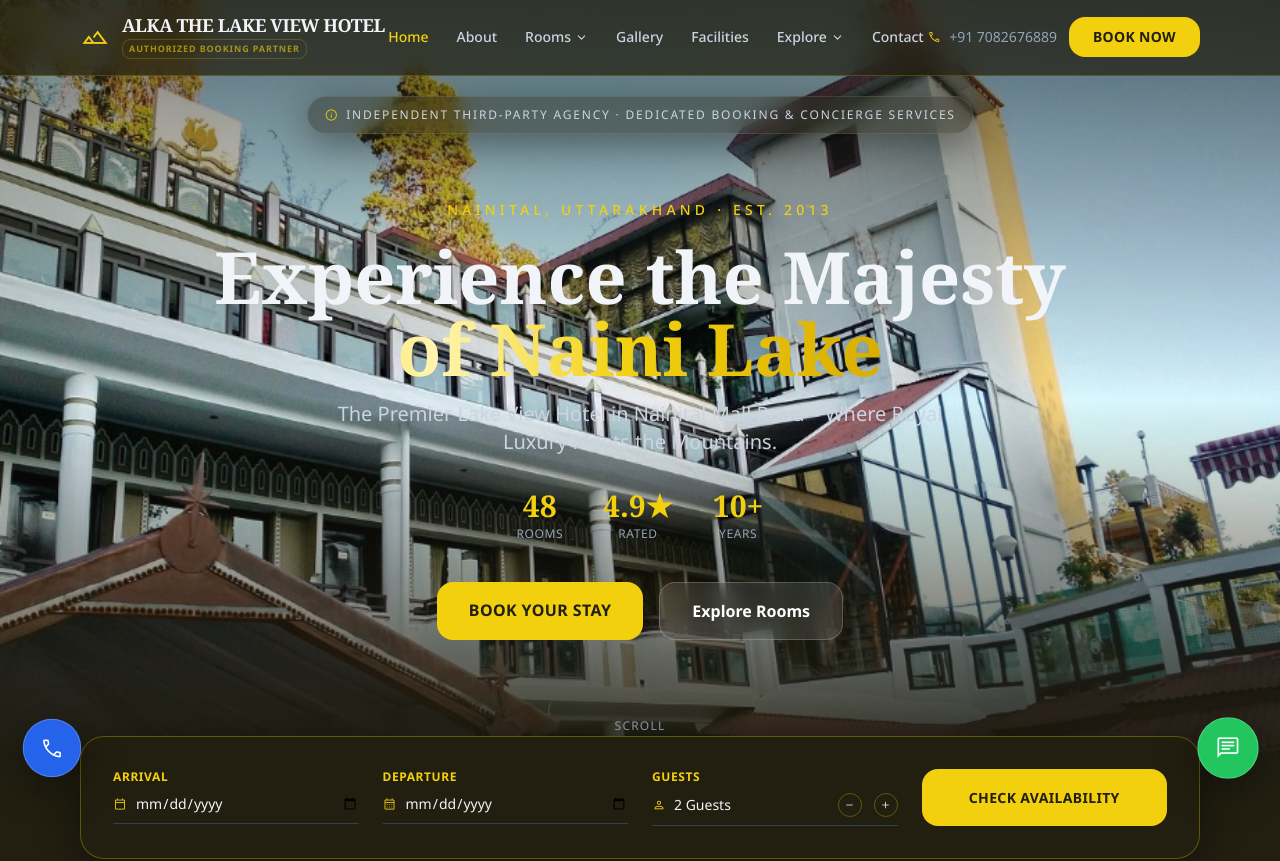
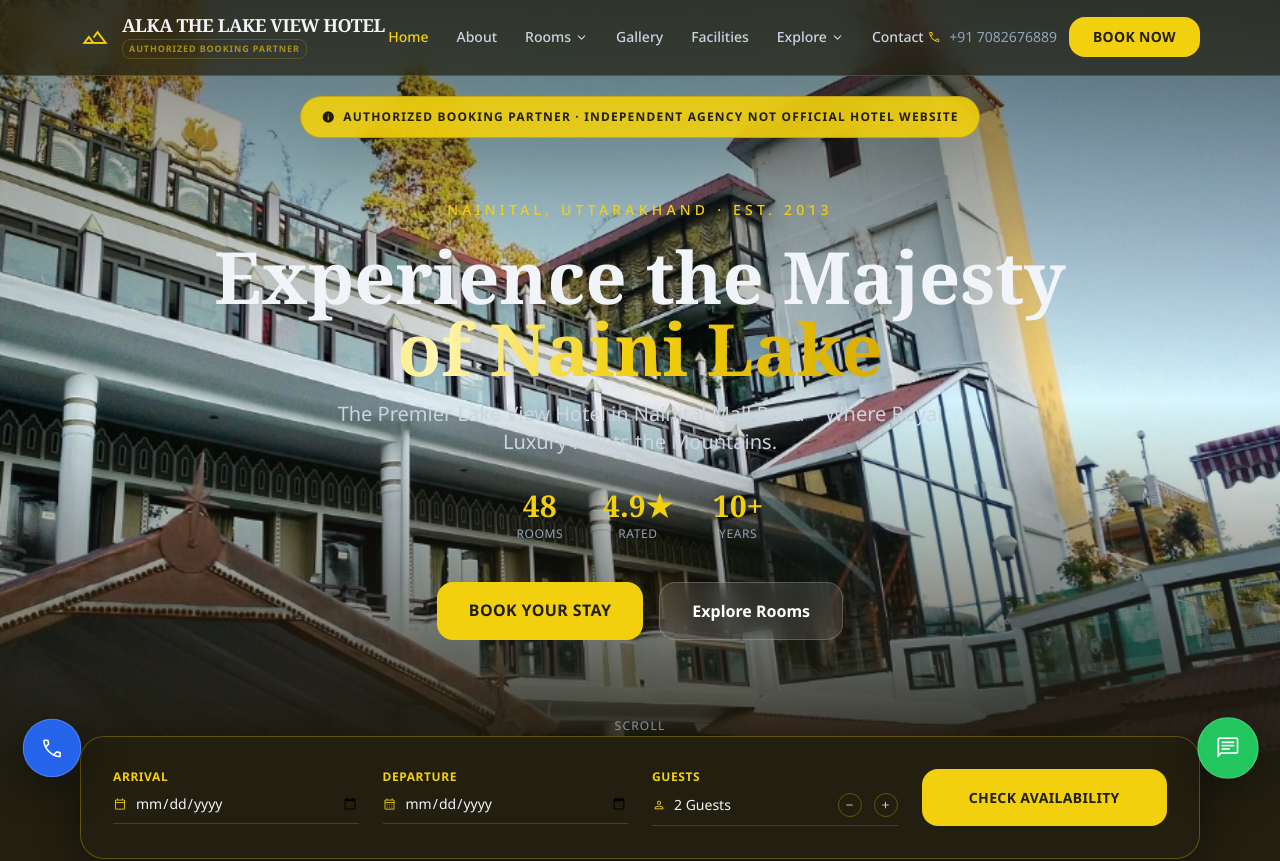
Before and after one commit to sumitkumards07/nanital, a React (Vite) app: page / in a window 1280 px wide. Shown: the top 861 px of the page. Built offline with nearby package versions, Linux system fonts and the light colour scheme.

Commit message:
Final compliance fix: Standardize branding to Lake View, update built index.html, and enhance disclaimer prominence

```diff
--- a/src/components/BookingForm.jsx
+++ b/src/components/BookingForm.jsx
@@ -228,10 +228,10 @@ export default function BookingForm({ defaultRoom = '' }) {
         </label>
         {errors.agreed && <p className="text-red-400 text-[10px] mt-1 font-sans font-bold uppercase tracking-wider">{errors.agreed}</p>}
 
-        <div className="bg-primary/5 border border-primary/20 rounded-lg p-4 mb-2">
-          <p className="font-sans text-slate-400 text-xs leading-relaxed">
-            <span className="text-primary font-bold">📱 Independent Agency Notice:</span> Clicking <em>Send Enquiry</em> will open WhatsApp.
-            We are an independent travel agency/authorized booking partner. A service fee is included in the totals.
+        <div className="bg-primary/20 border-2 border-primary/40 rounded-lg p-5 mb-2 shadow-inner">
+          <p className="font-sans text-slate-100 text-xs leading-relaxed font-medium">
+            <span className="text-primary font-bold uppercase tracking-wider block mb-1">⚠️ Mandatory Disclosure</span>
+            We are an **independent travel agency/authorized booking partner** and are not the official website of Alka The Lake View Hotel. A concierge service fee is included in our assisted booking totals.
             <Link to="/disclaimer" target="_blank" className="ml-1 text-primary hover:underline font-bold">View Full Disclaimer</Link>
           </p>
         </div>
--- a/src/components/Footer.jsx
+++ b/src/components/Footer.jsx
@@ -60,9 +60,12 @@ export default function Footer() {
             Experience the perfect blend of nature and luxury at Nainital's premier hotel.
             Your comfort is our priority, always.
           </p>
-          <div className="bg-primary/5 border border-primary/20 rounded-lg p-4 mb-6">
-            <p className="font-sans text-slate-500 text-[10px] leading-relaxed uppercase tracking-wider mb-1 font-bold">Independent Agency Disclaimer</p>
-            <p className="font-sans text-slate-400 text-xs leading-relaxed italic">
+          <div className="bg-primary/10 border border-primary/40 rounded-lg p-5 mb-6 shadow-sm">
+            <p className="font-sans text-primary text-[11px] leading-relaxed uppercase tracking-widest mb-2 font-bold flex items-center gap-1.5">
+              <span className="material-symbols-outlined text-xs">info</span>
+              Mandatory Legal Disclosure
+            </p>
+            <p className="font-sans text-slate-300 text-xs leading-relaxed font-medium">
               "Disclaimer: We are an independent travel agency/authorized booking partner and are not the official website of Alka The Lake View Hotel."
             </p>
           </div>
@@ -71,7 +74,7 @@ export default function Footer() {
               { icon: 'camera_alt',   href: 'https://instagram.com',   label: 'Instagram' },
               { icon: 'call',         href: 'tel:+917082676889',             label: 'Call' },
               { icon: 'chat',         href: 'https://wa.me/917082676889',    label: 'WhatsApp' },
-              { icon: 'mail',         href: 'mailto:sharmakamal2192@gmail.com', label: 'Email' },
+              { icon: 'mail',         href: 'mailto:support@nainitallakeviewhotel.com', label: 'Email' },
             ].map((s) => (
               <a
                 key={s.label}
--- a/src/components/Hero.jsx
+++ b/src/components/Hero.jsx
@@ -41,11 +41,11 @@ export default function Hero() {
         <motion.div
           initial={{ opacity: 0, y: -20 }}
           animate={{ opacity: 1, y: 0 }}
-          className="max-w-max mx-auto bg-dark/40 backdrop-blur-md border border-white/10 px-4 py-2 rounded-full shadow-royal"
+          className="max-w-max mx-auto bg-primary/90 backdrop-blur-md border border-dark/20 px-5 py-2.5 rounded-full shadow-2xl"
         >
-          <p className="font-sans text-[10px] md:text-xs text-slate-300 uppercase tracking-[0.15em] flex items-center gap-2">
-            <span className="material-symbols-outlined text-primary text-sm flex-shrink-0">info</span>
-            Independent Third-Party Agency · Dedicated Booking & Concierge Services
+          <p className="font-sans text-[10px] md:text-xs text-dark font-bold uppercase tracking-[0.1em] flex items-center gap-2">
+            <span className="material-symbols-outlined text-dark text-sm flex-shrink-0" style={{fontVariationSettings:"'FILL' 1"}}>info</span>
+            Authorized Booking Partner · Independent Agency Not Official Hotel Website
           </p>
         </motion.div>
       </div>
```
